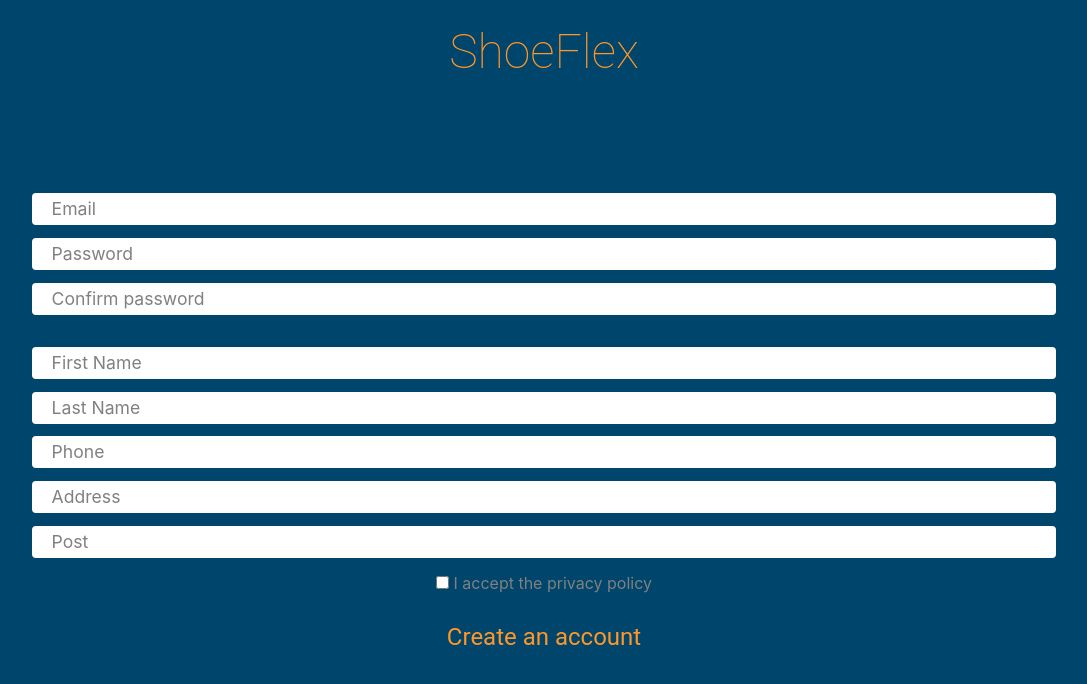
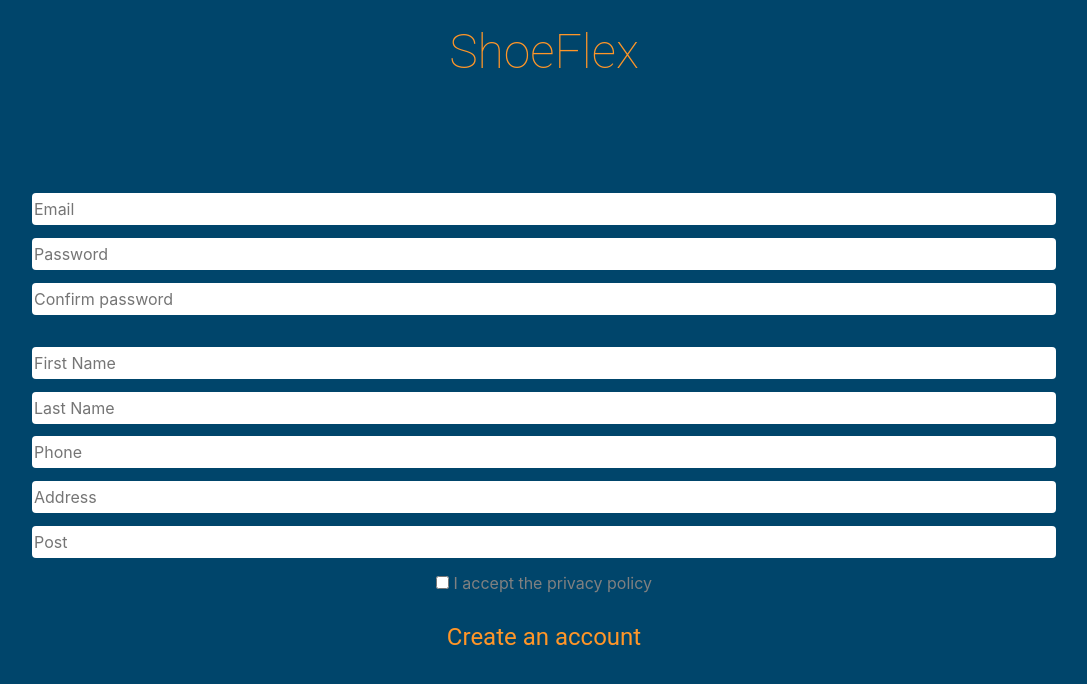
Before and after one commit to jamk-shopping-cart/online-store-react, a React (Create React App) app: page /registration in a window 1280 px wide. Shown: the top 684 px of the page, without its empty margins (96-1183 px from the left). Built offline with nearby package versions, Linux system fonts and the light colour scheme.

Commit message:
sass added as npm dependency, App.css removed, App.scss created

```diff
--- a/package.json
+++ b/package.json
@@ -11,6 +11,7 @@
     "@fortawesome/fontawesome-free": "^5.5.0",
     "animate.css": "^3.7.0",
     "bootstrap": "^4.1.3",
+    "node-sass": "^4.10.0",
     "react": "^16.6.1",
     "react-dom": "^16.6.1",
     "react-dropdown": "^1.6.2",
--- a/src/App.js
+++ b/src/App.js
@@ -10,7 +10,7 @@ import Registration from './components/Registration';
 import Collection from './components/Collection';
 import ItemInfo from './components/ItemInfo';
 import SignIn from './components/SignIn';
-import './App.css';
+import './App.scss';
 import ShoppingCart from './components/ShoppingCart';
 
 class App extends Component {
--- a/src/App.css
+++ b/src/App.scss
@@ -15,7 +15,6 @@ body {
 }
 
 .center {
-  /* text-transform: uppercase; */
   color: #ff9628;
   font-family: 'Roboto', sans-serif;
 }
@@ -27,8 +26,6 @@ body {
   position: absolute;
   bottom: 20%;
   text-align: center;
-  /* margin-left: -140px;
-  left: 50%; */
 }
 
 .font100 {
@@ -68,26 +65,56 @@ p {
   font-size: 1em;
 }
 
-#email,
-#password,
-#confirm_password,
-#name,
-#surname,
-#phone,
-#address,
-#post,
+#email {
+  width: 100%;
+  display: block;
+  margin-top: 2em;
+}
+
+#password {
+  width: 100%;
+  display: block;
+}
+
+#confirm_password {
+  width: 100%;
+  display: block;
+}
+
+#name {
+  width: 100%;
+  display: block;
+  margin-top: 2em;
+}
+
+#surname {
+  width: 100%;
+  display: block;
+}
+
+#phone {
+  width: 100%;
+  display: block;
+}
+
+#address {
+  width: 100%;
+  display: block;
+}
+
+#post {
+  width: 100%;
+  display: block;
+}
+
 #username {
   width: 100%;
   display: block;
 }
 
-#name,
 .width80 {
   margin-top: 2em;
-}
-
-#email {
-  margin-top: 2em;
+  width: 80%;
 }
 
 label {
@@ -97,9 +124,44 @@ label {
   color: grey;
 }
 
-input[type='email'],
-input[type='password'],
-input[type='text'],
+.left10 {
+  margin-left: 10%;
+}
+
+.top5 {
+  margin-top: 5%;
+}
+
+input[type='email'] {
+  outline: none;
+  height: 2em;
+  width: 10%;
+  margin: 0.8em auto;
+  border-radius: 4px;
+  border: 0;
+  box-shadow: none;
+}
+
+input[type='password'] {
+  outline: none;
+  height: 2em;
+  width: 10%;
+  margin: 0.8em auto;
+  border-radius: 4px;
+  border: 0;
+  box-shadow: none;
+}
+
+input[type='text'] {
+  outline: none;
+  height: 2em;
+  width: 10%;
+  margin: 0.8em auto;
+  border-radius: 4px;
+  border: 0;
+  box-shadow: none;
+}
+
 input[type='tel'] {
   outline: none;
   height: 2em;
@@ -112,57 +174,41 @@ input[type='tel'] {
 
 input[type='submit'] {
   margin-top: 2em;
+  &:valid {
+    border-color: #000;
+  }
+  &:invalid {
+    border-color: #000;
+  }
 }
 
-.left10 {
-  margin-left: 10%;
+input {
+  &:invalid {
+    &:not(:placeholder-shown) {
+      border-color: #b22222;
+    }
+  }
+  &:valid {
+    &:not(:placeholder-shown) {
+      border-color: #008000;
+    }
+  }
 }
 
-.top5 {
-  margin-top: 5%;
+input[list='area'] {
+  &:valid {
+    border-color: initial;
+  }
+  &:invalid {
+    border-color: initial;
+  }
 }
 
-.width80 {
-  width: 80%;
-}
-
-input:invalid:not(:placeholder-shown) {
-  border-color: #b22222;
-}
-
-input:valid:not(:placeholder-shown) {
-  border-color: #008000;
-}
-
-input[list='area']:valid,
-input[list='area']:invalid {
-  border-color: initial;
-}
-
-input[type='submit']:valid,
-input[type='submit']:invalid {
-  border-color: #000;
-}
-
-::-webkit-input-placeholder {
-  color: grey;
-  font-size: 1.1em;
-  padding-left: 1em;
-}
-
-::-moz-placeholder {
-  color: grey;
-  font-size: 1.1em;
-}
-
+::-webkit-input-placeholder,
+::-moz-placeholder,
 :-ms-input-placeholder {
   color: grey;
   font-size: 1.1em;
-}
-
-:-moz-placeholder {
-  color: grey;
-  font-size: 1.1;
 }
 
 nav {
@@ -217,7 +263,6 @@ a {
 .em12 {
   font-size: 1.2em;
 }
-
 .em25 {
   font-size: 2.5em;
 }
@@ -248,17 +293,15 @@ li {
   list-style-type: none;
 }
 
-.h4,
-.h5 {
+.h4 {
   text-align: center;
   font-weight: 200;
-}
-
-.h4 {
   font-size: 180%;
 }
 
 .h5 {
+  text-align: center;
+  font-weight: 200;
   font-size: 140%;
 }
 
@@ -280,7 +323,6 @@ li {
 }
 
 .circle {
-  background-color: #fff;
   height: 1.5em;
   width: 1.5em;
   border-radius: 1.5em;
```
Also changed, not shown: 1 other file (tests, documents, lock files or other folders).
